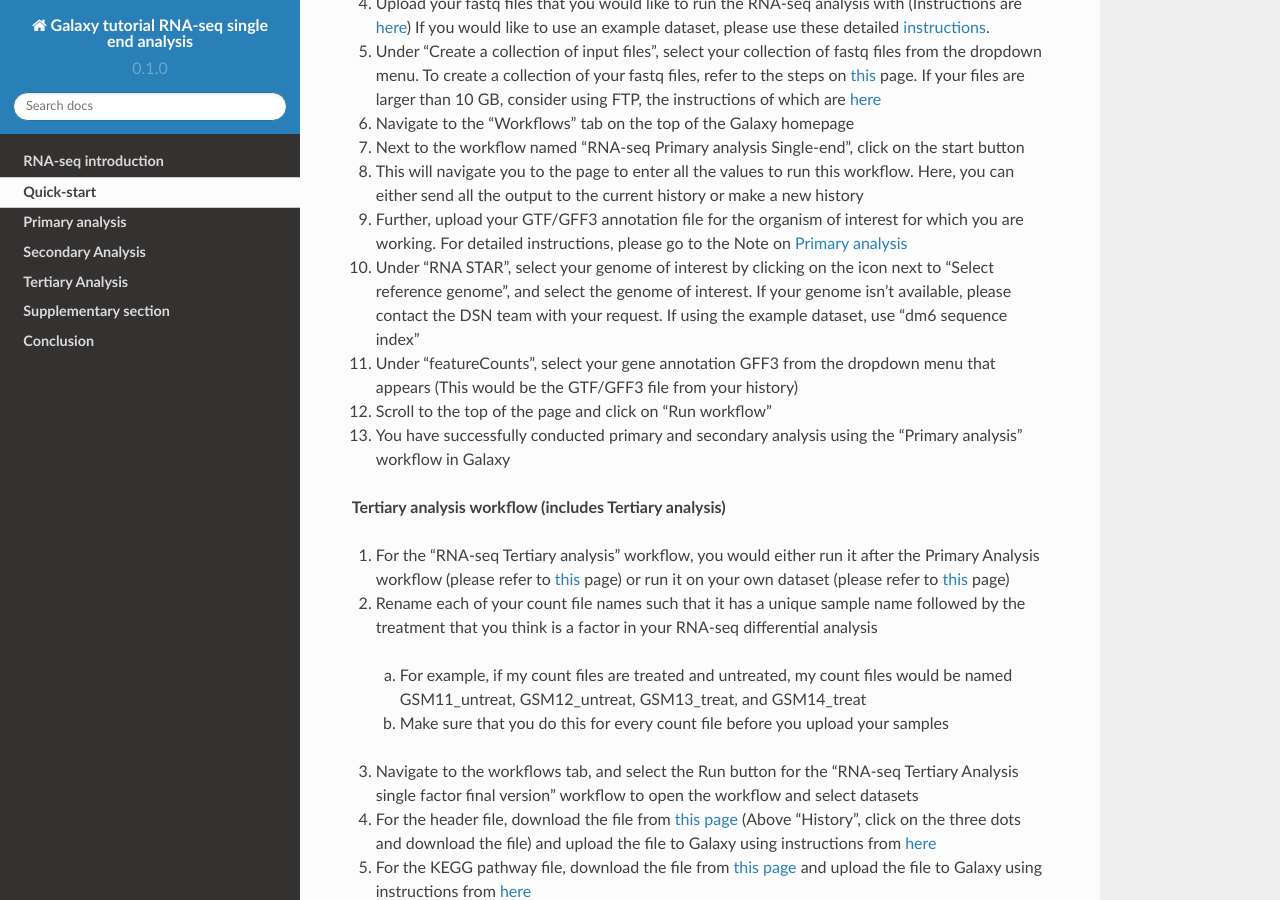
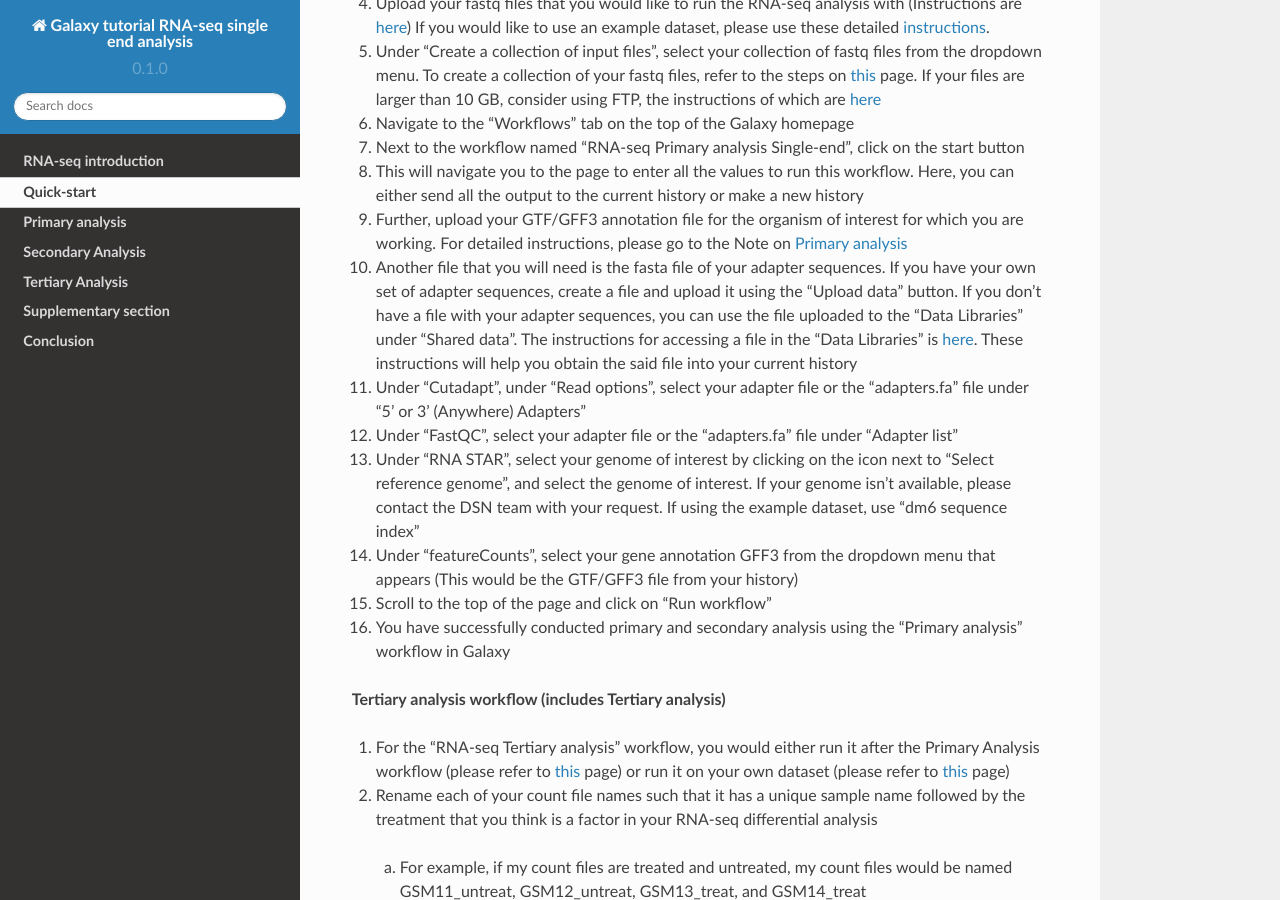
Before and after one commit to CedarsDSN/Galaxy_tutorial_RNAseq_single_end, a Sphinx documentation site: the page built from docs/Quick-start.rst, in a window 1280 px wide and 900 px high, scrolled down 576 px. Built offline with Sphinx 7.4.7 and the Read the Docs theme 2.0.0, drawn with Linux system fonts in a browser that asks for light colours; pages that are not in the unit, such as notebooks, are missing from menus.

Commit message:
Update Quick-start.rst

```diff
--- a/docs/Quick-start.rst
+++ b/docs/Quick-start.rst
@@ -17,10 +17,13 @@
 7. Next to the workflow named "RNA-seq Primary analysis Single-end", click on the start button
 8. This will navigate you to the page to enter all the values to run this workflow. Here, you can either send all the output to the current history or make a new history
 9. Further, upload your GTF/GFF3 annotation file for the organism of interest for which you are working. For detailed instructions, please go to the Note on `Primary analysis <https://galaxy-tutorial-rnaseq-single-end.readthedocs.io/en/latest/Primary%20analysis/index.html>`_
-10. Under "RNA STAR", select your genome of interest by clicking on the icon next to "Select reference genome", and select the genome of interest. If your genome isn't available, please contact the DSN team with your request. If using the example dataset, use "dm6 sequence index"
-11. Under "featureCounts", select your gene annotation GFF3 from the dropdown menu that appears (This would be the GTF/GFF3 file from your history)
-12. Scroll to the top of the page and click on "Run workflow"
-13. You have successfully conducted primary and secondary analysis using the "Primary analysis" workflow in Galaxy
+10. Another file that you will need is the fasta file of your adapter sequences. If you have your own set of adapter sequences, create a file and upload it using the "Upload data" button. If you don't have a file with your adapter sequences, you can use the file uploaded to the "Data Libraries" under "Shared data". The instructions for accessing a file in the "Data Libraries" is `here <https://galaxy-tutorial.readthedocs.io/en/latest/Supplementary%20files/Obtaining%20files%20from%20Data%20Libraries.html>`_. These instructions will help you obtain the said file into your current history
+11. Under "Cutadapt", under "Read options", select your adapter file or the "adapters.fa" file under "5' or 3' (Anywhere) Adapters"
+12. Under "FastQC", select your adapter file or the "adapters.fa" file under "Adapter list"
+13. Under "RNA STAR", select your genome of interest by clicking on the icon next to "Select reference genome", and select the genome of interest. If your genome isn't available, please contact the DSN team with your request. If using the example dataset, use "dm6 sequence index"
+14. Under "featureCounts", select your gene annotation GFF3 from the dropdown menu that appears (This would be the GTF/GFF3 file from your history)
+15. Scroll to the top of the page and click on "Run workflow"
+16. You have successfully conducted primary and secondary analysis using the "Primary analysis" workflow in Galaxy
 
 **Tertiary analysis workflow (includes Tertiary analysis)**
 
```
